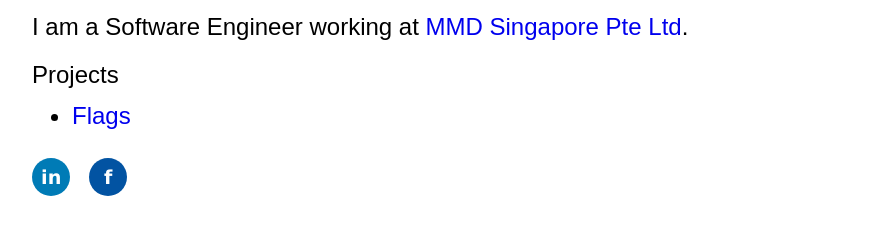
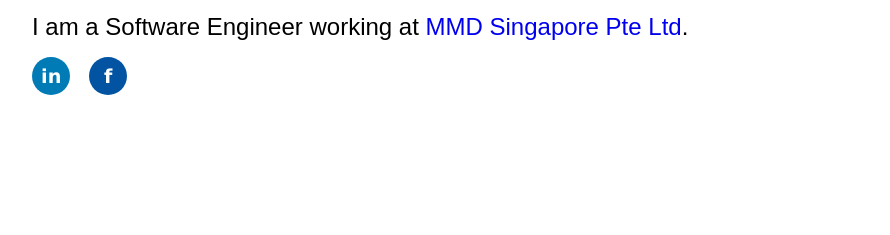
Before and after one commit to nsubramanian1984/nsubramanian.github.io, a plain HTML site: page index.html in a window 1280 px wide. Shown: the part 147-382 px from the top of the page, without its empty margins (40-930 px from the left). Drawn offline with Linux system fonts and the light colour scheme.

Commit message:
Removed projects entry in index.html

```diff
--- a/index.html
+++ b/index.html
@@ -9,11 +9,6 @@
 
     <h1>Hello, I'm Subramanian Narasimhan.</h1>
     <p>I am a Software Engineer working at <a href="http://www.mmd-p.com/">MMD Singapore Pte Ltd</a>.</p>
-
-    <p>Projects</p>
-    <ul>
-        <li><a href="./index.html" target="_blank">Flags</a></li>
-    </ul>
 
     <p class="profile">
         <a href="https://www.linkedin.com/in/subramaniannarasimhan" alt="LinkedIn">
```
